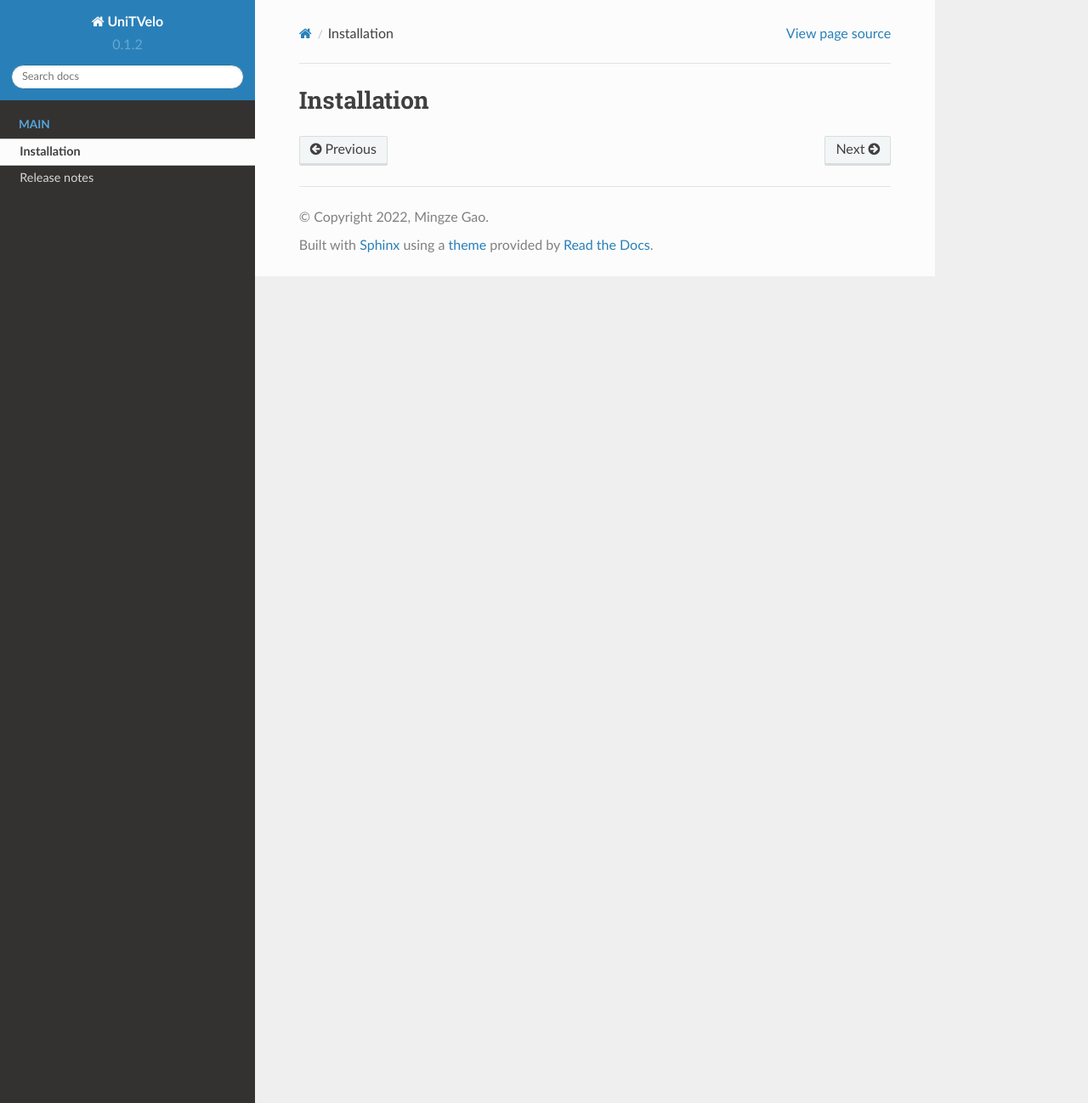
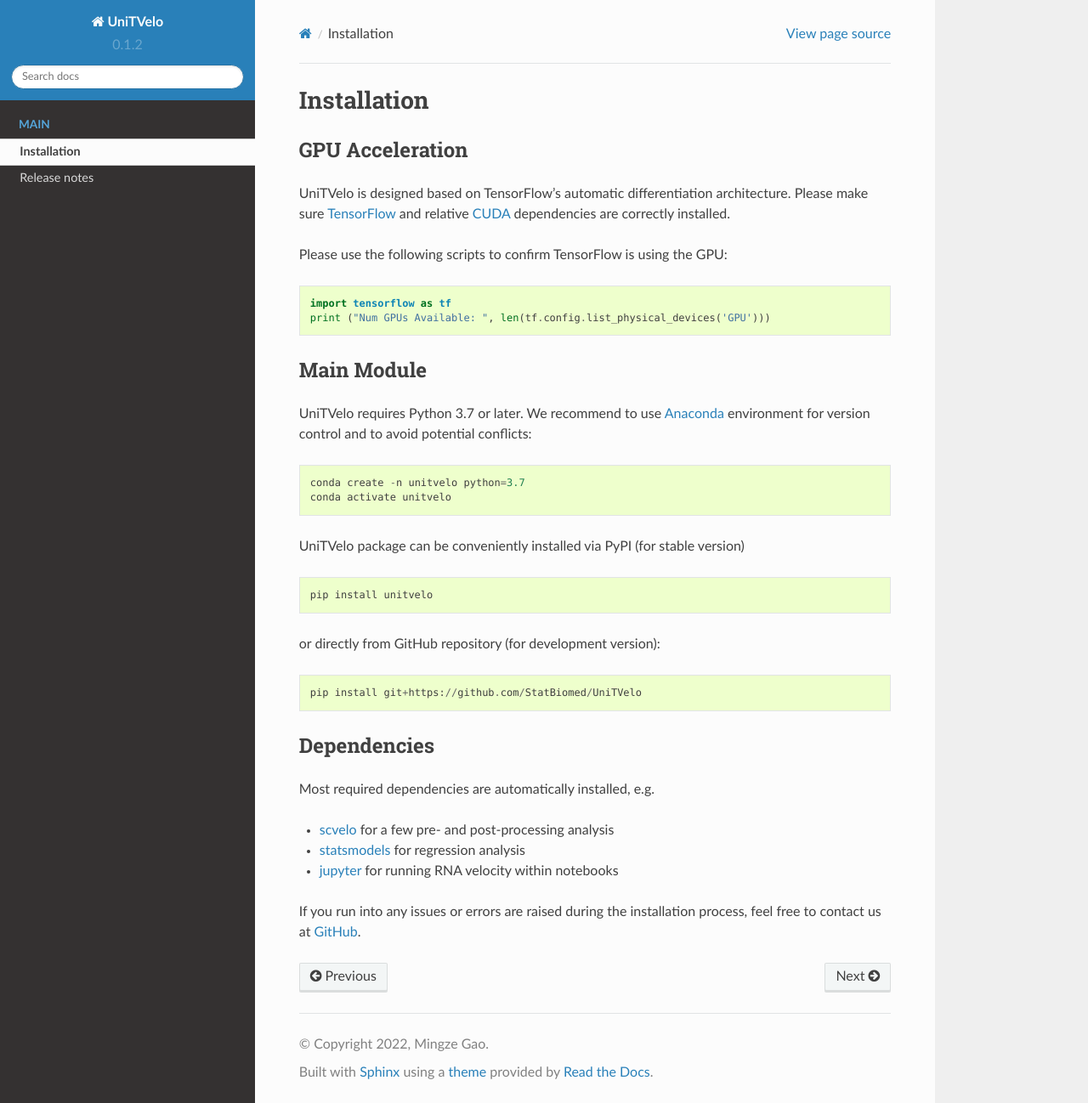
Before and after one commit to StatBiomed/UniTVelo, a Sphinx documentation site: the page built from docs/install.rst, in a window 1280 px wide and 1298 px high. Shown: the whole window at 85% size. Built offline with Sphinx 7.4.7 and the Read the Docs theme 2.0.0, drawn with Linux system fonts in a browser that asks for light colours; pages that are not in the unit, such as notebooks, are missing from menus; the version number is read from the project's files by our own code.

Commit message:
Update install.rst

```diff
--- a/docs/install.rst
+++ b/docs/install.rst
@@ -1,3 +1,46 @@
-============
 Installation
 ============
+
+GPU Acceleration
+----------------
+
+UniTVelo is designed based on TensorFlow's automatic differentiation architecture.
+Please make sure TensorFlow_ and relative CUDA_ dependencies are correctly installed.
+
+Please use the following scripts to confirm TensorFlow is using the GPU::
+
+    import tensorflow as tf
+    print ("Num GPUs Available: ", len(tf.config.list_physical_devices('GPU')))
+
+Main Module
+-----------
+
+UniTVelo requires Python 3.7 or later.
+We recommend to use Anaconda_ environment for version control and to avoid potential conflicts::
+
+    conda create -n unitvelo python=3.7
+    conda activate unitvelo
+
+UniTVelo package can be conveniently installed via PyPI (for stable version) ::
+
+    pip install unitvelo
+
+or directly from GitHub repository (for development version)::
+
+    pip install git+https://github.com/StatBiomed/UniTVelo
+
+Dependencies
+------------
+
+Most required dependencies are automatically installed, e.g.
+
+- `scvelo <https://scvelo.readthedocs.io/>`_ for a few pre- and post-processing analysis
+- `statsmodels <https://www.statsmodels.org/stable/index.html>`_ for regression analysis
+- `jupyter <https://jupyter.org/>`_ for running RNA velocity within notebooks
+
+If you run into any issues or errors are raised during the installation process, feel free to contact us at GitHub_.
+
+.. _Tensorflow: https://www.tensorflow.org/install
+.. _CUDA: https://developer.nvidia.com/cuda-downloads
+.. _Anaconda: https://www.anaconda.com/
+.. _GitHub: https://github.com/StatBiomed/UniTVelo
```
Also changed, not shown: README.md (+1 -1 lines).
